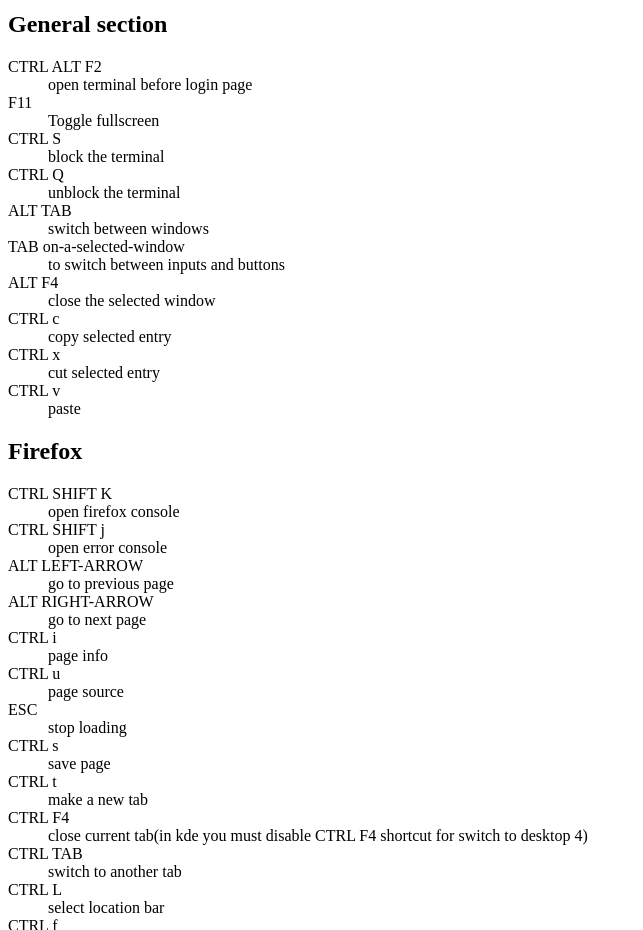
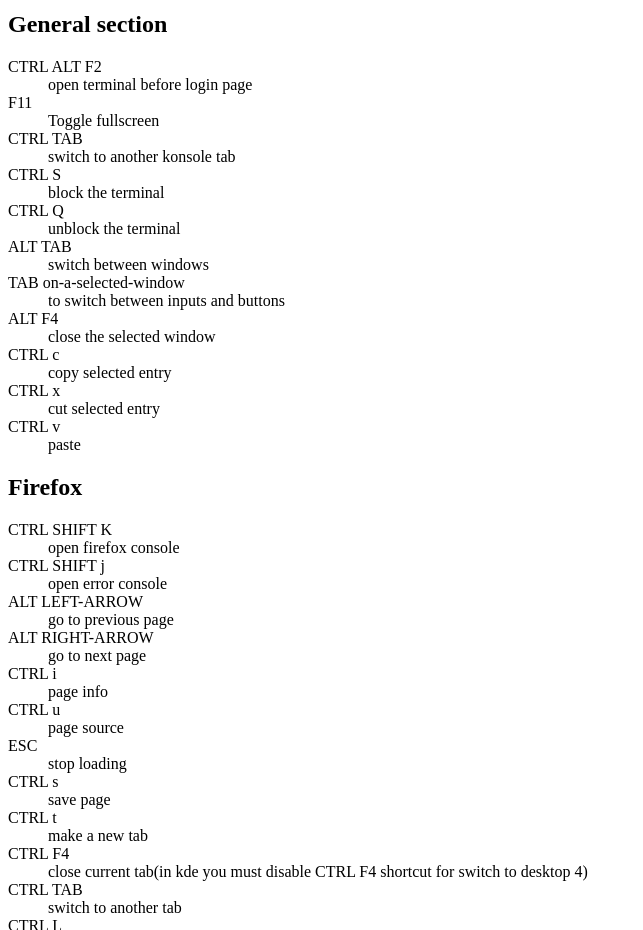
Before and after one commit to abolfazlsadeqi2001/shortcuts, a plain HTML site: page index.html in a window 1280 px wide. Shown: the part 2140-3070 px from the top of the page, without its empty margins (0-643 px from the left). Drawn offline with Linux system fonts and the light colour scheme.

Commit message:
add switch to another konsole tab

```diff
--- a/index.html
+++ b/index.html
@@ -190,6 +190,9 @@
 
 			<dt>F11</dt>
 			<dd>Toggle fullscreen</dd>
+
+			<dt>CTRL TAB</dt>
+			<dd>switch to another konsole tab</dd>
 
 			<dt>CTRL S</dt>
 			<dd>block the terminal</dd>
```
